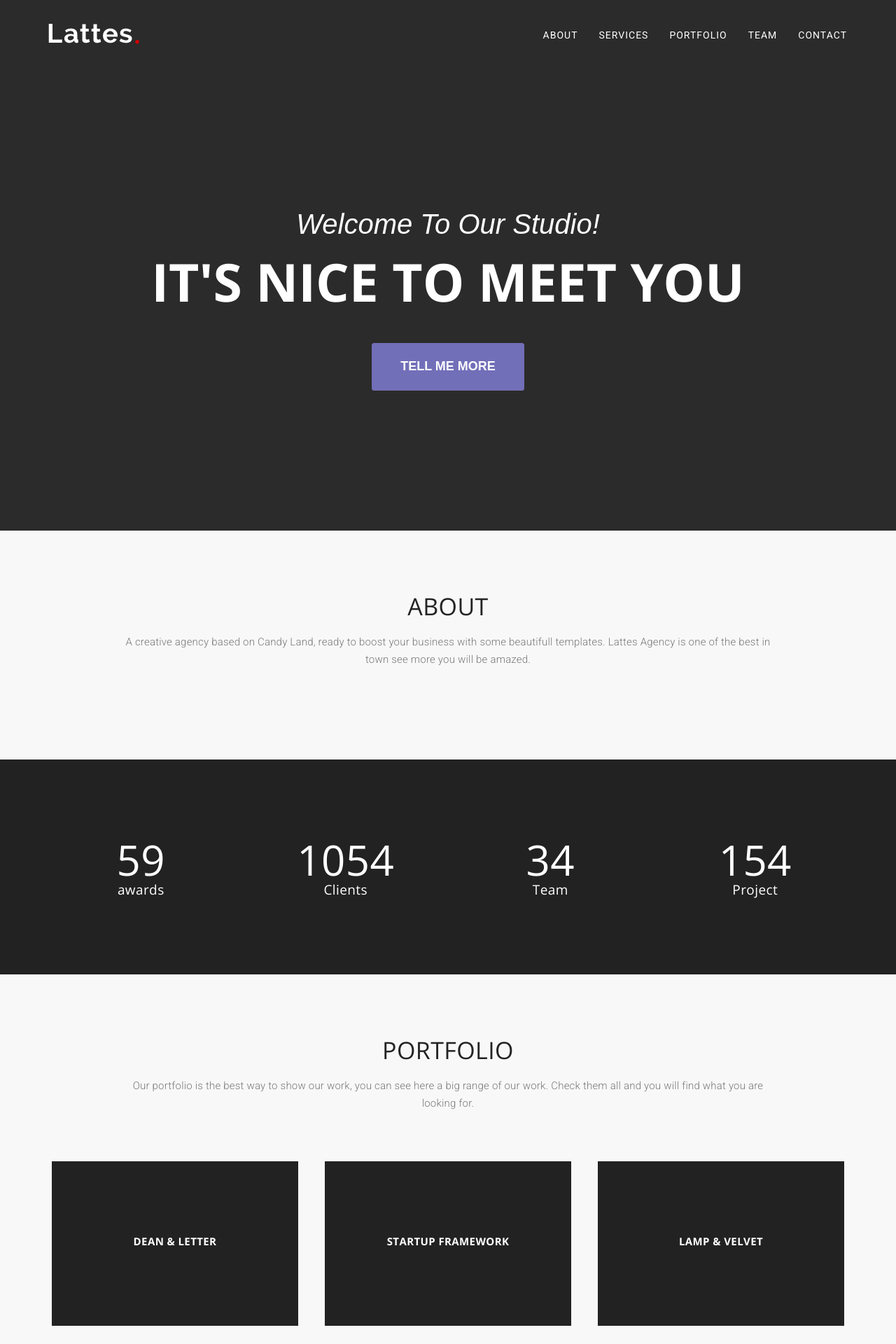
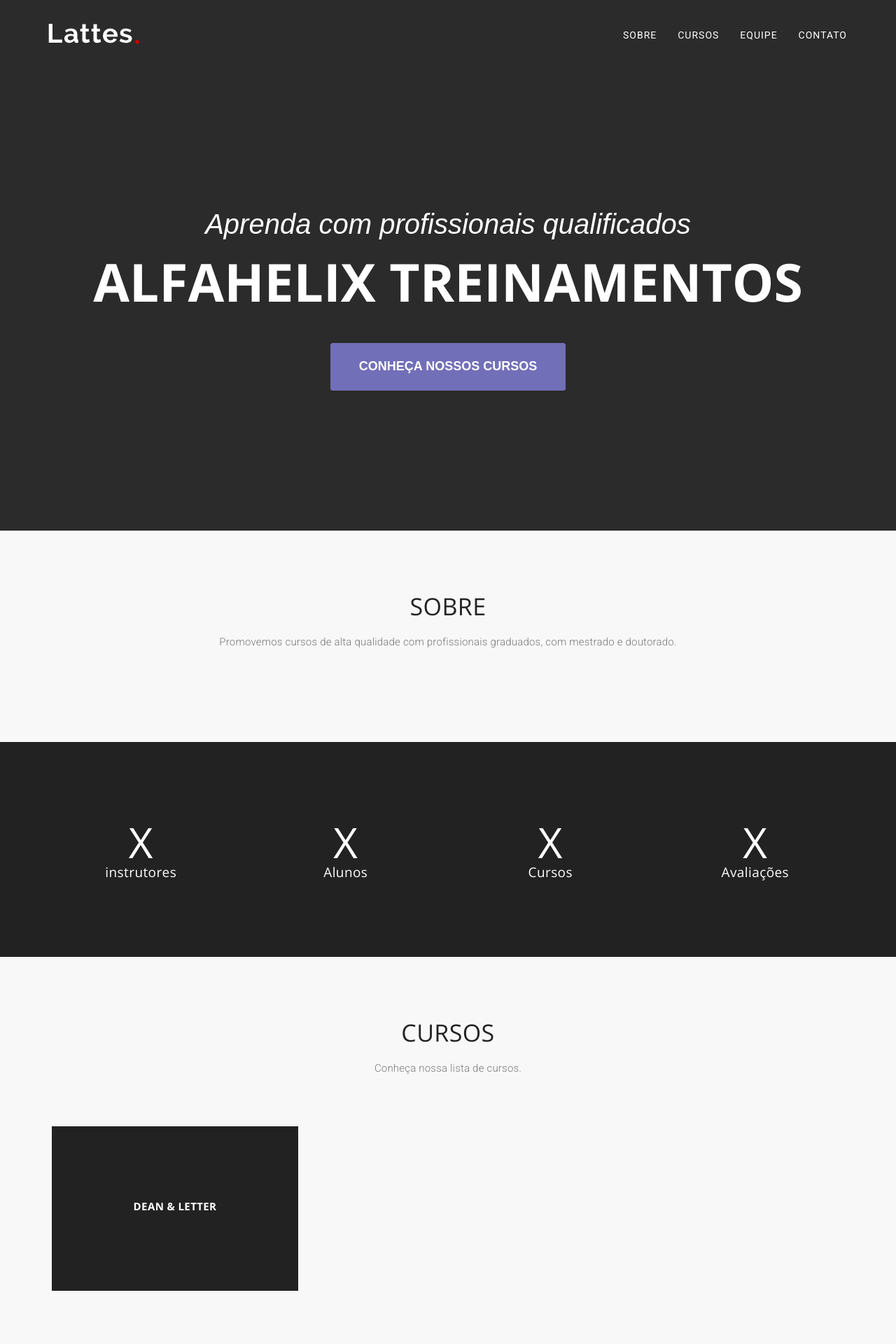
Before and after one commit to originwolf/curso-CodeIgniter, a CodeIgniter app: page /CodeIgniter/ in a window 1280 px wide. Shown: the top 1920 px of the page at 70% size. Run offline with CodeIgniter, Linux system fonts and the light colour scheme; some libraries are stand-ins or nearby versions; some web fonts are replaced.

Commit message:
translated the site

```diff
--- a/application/views/home.php
+++ b/application/views/home.php
@@ -3,8 +3,8 @@
 				<div class="row">
 					<div class="col-lg-12 text-center">
 						<div class="section-title">
-							<h2>ABOUT</h2>
-							<p>A creative agency based on Candy Land, ready to boost your business with some beautifull templates. Lattes Agency is one of the best in town see more you will be amazed.</p>
+							<h2>Sobre</h2>
+							<p>Promovemos cursos de alta qualidade com profissionais graduados, com mestrado e doutorado.</p>
 						</div>
 					</div>
 				</div>
@@ -16,26 +16,26 @@
 				<div class="row">
 					<div class="col-md-3 mb-sm-30">
 						<div class="counter-item">
-							<h2 data-count="59">59</h2>
-							<h6>awards</h6>
+							<h2 data-count="59">X</h2>
+							<h6>instrutores</h6>
 						</div>
 					</div>
 					<div class="col-md-3 mb-sm-30">
 						<div class="counter-item">
-							<h2 data-count="1054">1054</h2>
-							<h6>Clients</h6>
+							<h2 data-count="1054">X</h2>
+							<h6>Alunos</h6>
 						</div>
 					</div>
 					<div class="col-md-3 mb-sm-30">
 						<div class="counter-item">
-							<h2 data-count="34">34</h2>
-							<h6>Team</h6>
+							<h2 data-count="34">X</h2>
+							<h6>Cursos</h6>
 						</div>
 					</div>
 					<div class="col-md-3 mb-sm-30">
 						<div class="counter-item">
-							<h2 data-count="154">154</h2>
-							<h6>Project</h6>
+							<h2 data-count="154">X</h2>
+							<h6>Avaliações</h6>
 						</div>
 					</div>
 				</div>
@@ -46,8 +46,8 @@
 			<div class="row">
 				<div class="col-lg-12 text-center">
 					<div class="section-title">
-						<h2>Portfolio</h2>
-						<p>Our portfolio is the best way to show our work, you can see here a big range of our work. Check them all and you will find what you are looking for.</p>
+						<h2>Cursos</h2>
+						<p>Conheça nossa lista de cursos.</p>
 					</div>
 				</div>
 			</div>
@@ -66,79 +66,6 @@
 					</div>
 				</div>
 				<!-- end portfolio item -->
-				<!-- start portfolio item -->
-				<div class="col-md-4">
-					<div class="ot-portfolio-item">
-						<figure class="effect-bubba">
-							<img src="<?php echo base_url(); ?>public/images/demo/portfolio-2.jpg" alt="img02" class="img-responsive" />
-							<figcaption>
-								<h2>Startup Framework</h2>
-								<p>Branding, Web Design</p>
-								<a href="#" data-toggle="modal" data-target="#Modal-2">View more</a>
-							</figcaption>
-						</figure>
-					</div>
-				</div>
-				<!-- end portfolio item -->
-				<!-- start portfolio item -->
-				<div class="col-md-4">
-					<div class="ot-portfolio-item">
-						<figure class="effect-bubba">
-							<img src="<?php echo base_url(); ?>public/images/demo/portfolio-3.jpg" alt="img02" class="img-responsive" />
-							<figcaption>
-								<h2>Lamp & Velvet</h2>
-								<p>Branding, Web Design</p>
-								<a href="#" data-toggle="modal" data-target="#Modal-3">View more</a>
-							</figcaption>
-						</figure>
-					</div>
-				</div>
-				<!-- end portfolio item -->
-			</div>
-			<div class="row">
-				<!-- start portfolio item -->
-				<div class="col-md-4">
-					<div class="ot-portfolio-item">
-						<figure class="effect-bubba">
-							<img src="<?php echo base_url(); ?>public/images/demo/portfolio-4.jpg" alt="img02" class="img-responsive" />
-							<figcaption>
-								<h2>Smart Name</h2>
-								<p>Branding, Design</p>
-								<a href="#" data-toggle="modal" data-target="#Modal-4">View more</a>
-							</figcaption>
-						</figure>
-					</div>
-				</div>
-				<!-- end portfolio item -->
-				<!-- start portfolio item -->
-				<div class="col-md-4">
-					<div class="ot-portfolio-item">
-						<figure class="effect-bubba">
-							<img src="<?php echo base_url(); ?>public/images/demo/portfolio-5.jpg" alt="img02" class="img-responsive" />
-							<figcaption>
-								<h2>Fast People</h2>
-								<p>Branding, Web Design</p>
-								<a href="#" data-toggle="modal" data-target="#Modal-5">View more</a>
-							</figcaption>
-						</figure>
-					</div>
-				</div>
-				<!-- end portfolio item -->
-				<!-- start portfolio item -->
-				<div class="col-md-4">
-					<div class="ot-portfolio-item">
-						<figure class="effect-bubba">
-							<img src="<?php echo base_url(); ?>public/images/demo/portfolio-2.jpg" alt="img02" class="img-responsive" />
-							<figcaption>
-								<h2>Kites & Stars</h2>
-								<p>Branding, Web Design</p>
-								<a href="#" data-toggle="modal" data-target="#Modal-2">View more</a>
-							</figcaption>
-						</figure>
-					</div>
-				</div>
-				<!-- end portfolio item -->
-			</div>
 			</div><!-- end container -->
 		</section>
 		<section id="team" class="light-bg">
@@ -146,8 +73,8 @@
 				<div class="row">
 					<div class="col-lg-12 text-center">
 						<div class="section-title">
-							<h2>Our Team</h2>
-							<p>A creative agency based on Candy Land, ready to boost your business with some beautifull templates. Lattes Agency is one of the best in town see more you will be amazed.</p>
+							<h2>NOSSA EQUIPE</h2>
+							<p>Conheça nossa equipe.</p>
 						</div>
 					</div>
 				</div>
@@ -167,51 +94,6 @@
 						</div>
 					</div>
 					<!-- end team member item -->
-					<!-- team member item -->
-					<div class="col-md-3">
-						<div class="team-item">
-							<div class="team-image">
-								<img src="<?php echo base_url(); ?>public/images/demo/author-6.jpg" class="img-responsive" alt="author">
-							</div>
-							<div class="team-text">
-								<h3>LINA GOSATA</h3>
-								<div class="team-location">Los Angeles, California</div>
-								<div class="team-position">– Photography –</div>
-								<p>Worsa dona namet, cons uectetur dipiscing adon elit. Aliquam vitae fringilla unda mir.</p>
-							</div>
-						</div>
-					</div>
-					<!-- end team member item -->
-					<!-- team member item -->
-					<div class="col-md-3">
-						<div class="team-item">
-							<div class="team-image">
-								<img src="<?php echo base_url(); ?>public/images/demo/author-3.jpg" class="img-responsive" alt="author">
-							</div>
-							<div class="team-text">
-								<h3>Larry Parker</h3>
-								<div class="team-location">Barcelona, Spain</div>
-								<div class="team-position">– Development –</div>
-								<p>Aradan bes namet, cons uectetur moiscing adon elit. Aliquam vitae fringilla unda augue.</p>
-							</div>
-						</div>
-					</div>
-					<!-- end team member item -->
-					<!-- team member item -->
-					<div class="col-md-3">
-						<div class="team-item">
-							<div class="team-image">
-								<img src="<?php echo base_url(); ?>public/images/demo/author-4.jpg" class="img-responsive" alt="author">
-							</div>
-							<div class="team-text">
-								<h3>John BEKERS</h3>
-								<div class="team-location">Miami, Floria</div>
-								<div class="team-position">– Marketing –</div>
-								<p>Dolor sit don namet, cons uectetur beriscing adon elit. Aliquam vitae fringilla unda.</p>
-							</div>
-						</div>
-					</div>
-					<!-- end team member item -->
 				</div>
 			</div>
 		</section>
@@ -220,25 +102,13 @@
 				<div class="row">
 					<div class="col-lg-12 text-center">
 						<div class="section-title">
-							<h2>Contact Us</h2>
-							<p>If you have some Questions or need Help! Please Contact Us!<br>We make Cool and Clean Design for your Business</p>
+							<h2>Contato</h2>
+							<p>Entre em contato conosco por aqui.<br>Tentaremos responder o mais rápido possível.</p>
 						</div>
 					</div>
 				</div>
 				<div class="row">
-					<div class="col-md-3">
-						<h3>Our Business Office</h3>
-						<p>3422 Street, Barcelona 432, Spain, New Building North, 15th Floor</p>
-						<p><i class="fa fa-phone"></i> +101 377 655 22125</p>
-						<p><i class="fa fa-envelope"></i> mail@yourcompany.com</p>
-					</div>
-					<div class="col-md-3">
-						<h3>Business Hours</h3>
-						<p><i class="fa fa-clock-o"></i> <span class="day">Weekdays:</span><span>9am to 8pm</span></p>
-						<p><i class="fa fa-clock-o"></i> <span class="day">Saturday:</span><span>9am to 2pm</span></p>
-						<p><i class="fa fa-clock-o"></i> <span class="day">Sunday:</span><span>Closed</span></p>
-					</div>
-					<div class="col-md-6">
+					<div class="col-md-12">
 						<form name="sentMessage" id="contactForm" novalidate="">
 							<div class="row">
 								<div class="col-md-6">
@@ -266,7 +136,7 @@
 							<div class="row">
 								<div class="col-lg-12 text-center">
 									<div id="success"></div>
-									<button type="submit" class="btn">Send Message</button>
+									<button type="submit" class="btn btn-success">Enviar</button>
 								</div>
 							</div>
 						</form>
--- a/application/views/template/header.php
+++ b/application/views/template/header.php
@@ -46,19 +46,16 @@
 							<a href="#page-top"></a>
 						</li>
 						<li>
-							<a class="page-scroll" href="#about">About</a>
+							<a class="page-scroll" href="#about">Sobre</a>
 						</li>
 						<li>
-							<a class="page-scroll" href="#services">Services</a>
+							<a class="page-scroll" href="#services">Cursos</a>
 						</li>
 						<li>
-							<a class="page-scroll" href="#portfolio">Portfolio</a>
+							<a class="page-scroll" href="#team">Equipe</a>
 						</li>
 						<li>
-							<a class="page-scroll" href="#team">Team</a>
-						</li>
-						<li>
-							<a class="page-scroll" href="#contact">Contact</a>
+							<a class="page-scroll" href="#contact">Contato</a>
 						</li>
 					</ul>
 				</div>
@@ -71,9 +68,9 @@
 			<div class="container">
 				<div class="slider-container">
 					<div class="intro-text">
-						<div class="intro-lead-in">Welcome To Our Studio!</div>
-						<div class="intro-heading">It's Nice To Meet You</div>
-						<a href="#about" class="page-scroll btn btn-xl">Tell Me More</a>
+						<div class="intro-lead-in">Aprenda com profissionais qualificados</div>
+						<div class="intro-heading">Alfahelix treinamentos</div>
+						<a href="#about" class="page-scroll btn btn-xl">Conheça nossos cursos</a>
 					</div>
 				</div>
 			</div>
```
